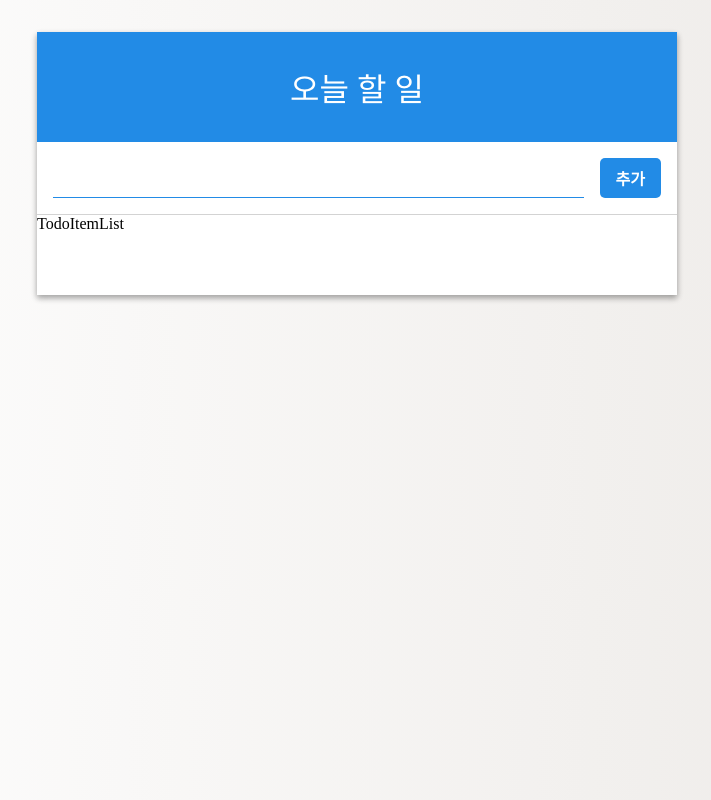
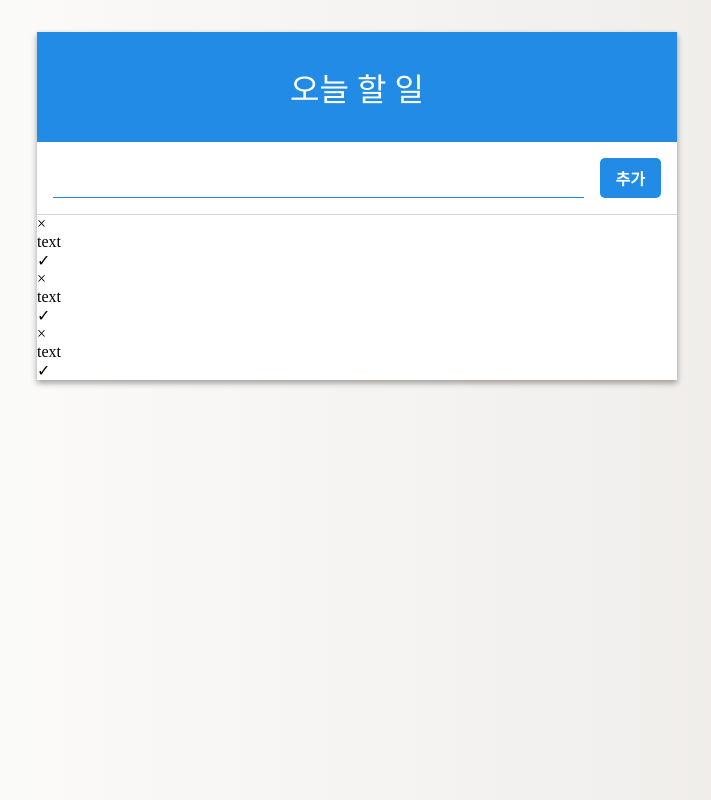
Before and after one commit to dorothy7964/react_todo-list-update, a React (Create React App) app: page / in a window 1280 px wide. Shown: the whole page, without its empty margins (283-994 px from the left). Built offline with nearby package versions, Linux system fonts and the light colour scheme.

Commit message:
TodoItemList 생성
TodoItemList, TodoItem 생성

```diff
--- /dev/null
+++ b/src/components/TodoItem.css
@@ -0,0 +1,3 @@
+.todoItem {
+
+}
--- /dev/null
+++ b/src/components/TodoItem.js
@@ -0,0 +1,16 @@
+import React, { Component } from 'react';
+import './TodoItem.css';
+
+class TodoItem extends Component {
+  render() {
+    return(
+      <div className="todoItem">
+        <div className="remove">&times;</div>
+        <div className="text">text</div>
+        <div className="check-mark">&#x2713;</div>
+      </div>
+    );
+  }
+}
+
+export default TodoItem;
--- a/src/components/TodoItemList.js
+++ b/src/components/TodoItemList.js
@@ -1,9 +1,16 @@
-import React from 'react';
+import React, { Component } from 'react';
+import TodoItem from './TodoItem';
 
-const TodoItemList = (props) => {
-  return (
-    <div>TodoItemList</div>
-  )
+class TodoItemList extends Component {
+  render() {
+    return(
+      <div>
+        <TodoItem />
+        <TodoItem />
+        <TodoItem />
+      </div>
+    );
+  }
 }
 
 export default TodoItemList;
```
